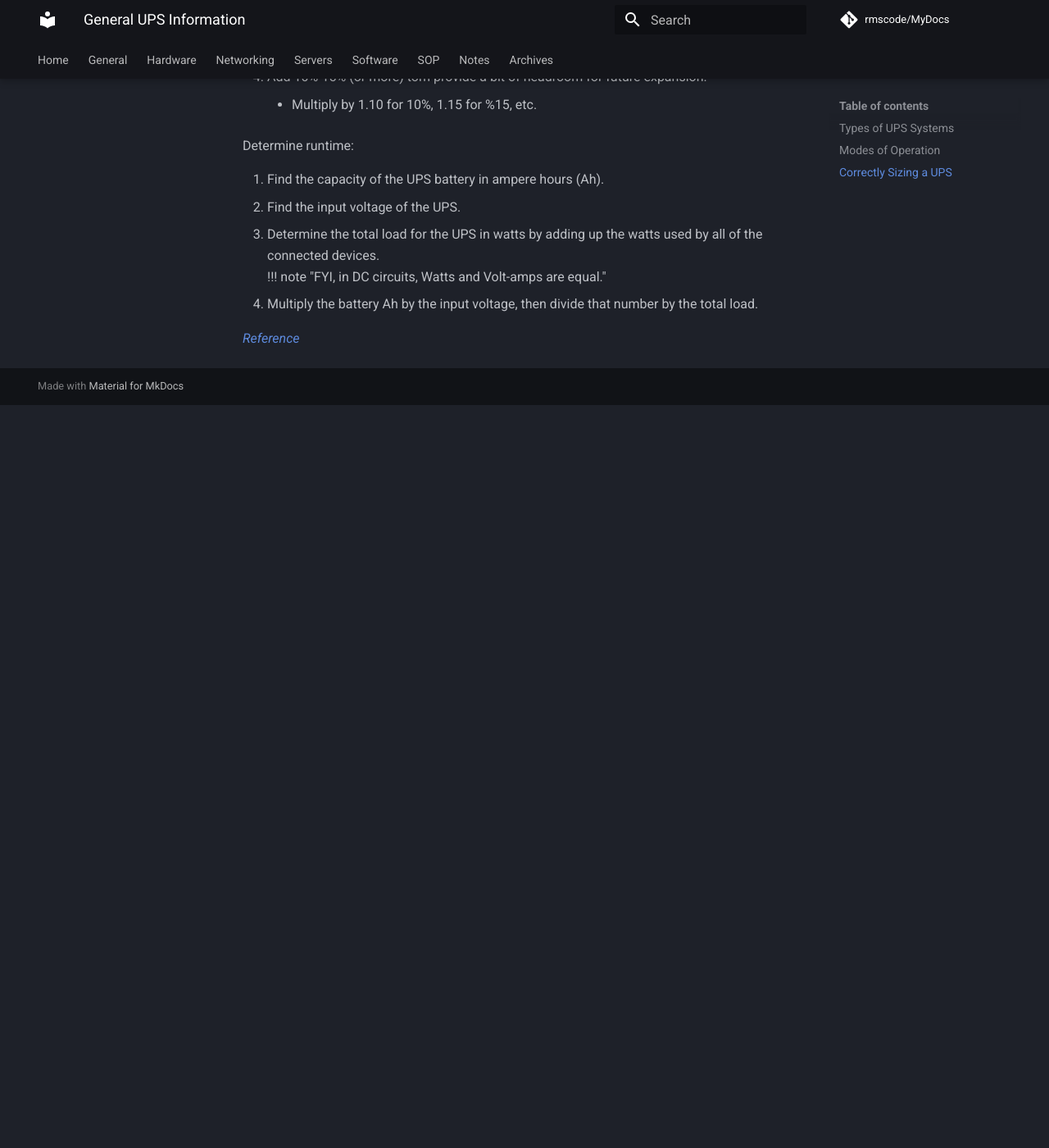
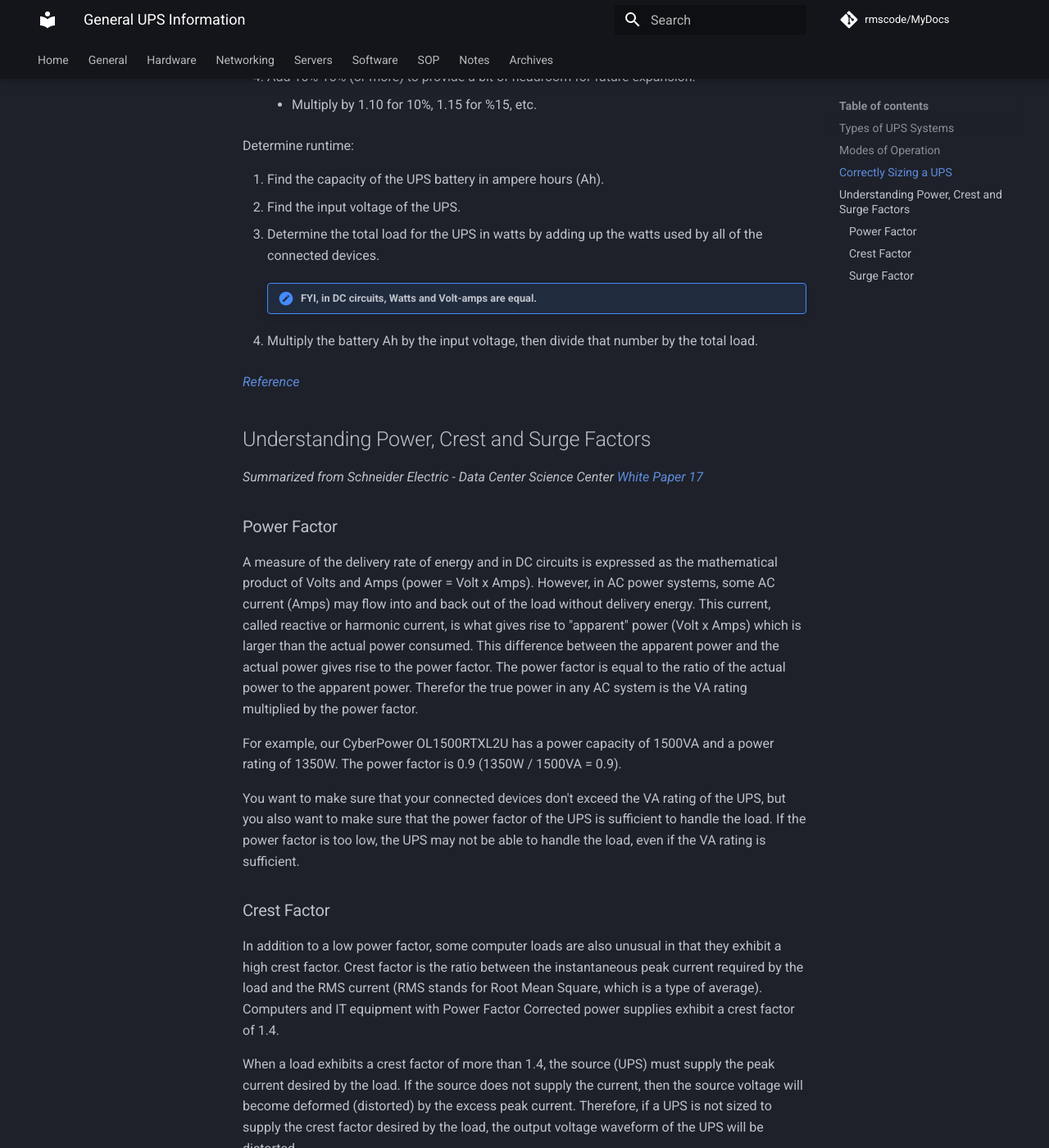
Before and after one commit to rmscode/binary-garden, an MkDocs documentation site: the page built from docs/hardware/UPS/general.md, in a window 1280 px wide and 1400 px high, scrolled down 2107 px. Shown: the whole window at 82% size. Built offline with MkDocs 1.6.1 and Material for MkDocs 9.7.7, drawn with Linux system fonts in a browser that asks for light colours; comment, search, counter and statistics services are not loaded; before the commit the page ends 2601 px from its top, so only the background shows below that; some of the changed text lies outside the part shown.

Commit message:
Update: UPS/general.md

```diff
--- a/docs/hardware/UPS/general.md
+++ b/docs/hardware/UPS/general.md
@@ -4,7 +4,7 @@ An Uninterruptible Power Supply (UPS) is a device that provides backup power to
 
 ## Types of UPS Systems
 
-`Online Double COnversion`
+`Online Double Conversion`
 
 :   In an Online Double Conversion UPS, incoming AC power is converted to DC power, which is then converted back to AC power to supply the connected load. This provides the highest level of protection and is ideal for sensitive equipment that requires a stable power supply. The UPS continuously filters and regulates power, isolating connected devices from power fluctuations and disturbances. It also provides backup power from its internal batteries in case of a power outage.
 
@@ -35,19 +35,19 @@ An Uninterruptible Power Supply (UPS) is a device that provides backup power to
 There are three main factors to consider:
 
 - Intended Load: The combined voltage and amperage (VA) of all connected electronics.
-- Capacity: The Maximum power output.
+- Capacity of the UPS: The Maximum power output. Expressed in VA and Watts.
 - Runtime: How long it can supply battery power for.
 
 !!! note
 
-    Necessary runtime depends on how long you want or need your connected electronics to continue to operate during a power outage.
+    Necessary runtime depends on how long *you* want or need your connected electronics to continue to operate during a power outage.
 
 Calculate the intended load to determine capacity:
 
 1. List all devices that will be connected to the UPS.
 2. Determine the voltage and amperage for each.
 3. Calculate the VA (Volt-Ampere) rating for each device by multiplying the voltage by the amperage, then add up the total VA for all devices.
-4. Add 10%-15% (or more) tom provide a bit of headroom for future expansion.
+4. Add 10%-15% (or more) to provide a bit of headroom for future expansion.
     - Multiply by 1.10 for 10%, 1.15 for %15, etc.
 
 Determine runtime:
@@ -55,7 +55,36 @@ Determine runtime:
 1. Find the capacity of the UPS battery in ampere hours (Ah).
 2. Find the input voltage of the UPS.
 3. Determine the total load for the UPS in watts by adding up the watts used by all of the connected devices.<br />
-   !!! note "FYI, in DC circuits, Watts and Volt-amps are equal."
+
+    !!! note "FYI, in DC circuits, Watts and Volt-amps are equal."
+
 4. Multiply the battery Ah by the input voltage, then divide that number by the total load.
 
 [*Reference*](https://www.lifewire.com/size-an-uninterruptible-power-supply-5208486)
+
+## Understanding Power, Crest and Surge Factors
+
+*Summarized from Schneider Electric - Data Center Science Center* [*White Paper 17*](https://download.schneider-electric.com/files?p_Doc_Ref=SPD_SADE-5TNQYL_EN&p_enDocType=White+Paper&p_File_Name=SADE-5TNQYL_R1_EN.pdf)
+
+### Power Factor
+
+A measure of the delivery rate of energy and in DC circuits is expressed as the mathematical product of Volts and Amps (power = Volt x Amps). However, in AC power systems, some AC current (Amps) may flow into and back out of the load without delivery energy. This current, called reactive or harmonic current, is what gives rise to "apparent" power (Volt x Amps) which is larger than the actual power consumed. This difference between the apparent power and the actual power gives rise to the power factor. The power factor is equal to the ratio of the actual power to the apparent power. Therefor the true power in any AC system is the VA rating multiplied by the power factor.
+
+For example, our CyberPower OL1500RTXL2U has a power capacity of 1500VA and a power rating of 1350W. The power factor is 0.9 (1350W / 1500VA = 0.9).
+
+You want to make sure that your connected devices don't exceed the VA rating of the UPS, but you also want to make sure that the power factor of the UPS is sufficient to handle the load. If the power factor is too low, the UPS may not be able to handle the load, even if the VA rating is sufficient.
+
+### Crest Factor
+
+In addition to a low power factor, some computer loads are also unusual in that they exhibit a high crest factor. Crest factor is the ratio between the instantaneous peak current required by the load and the RMS current (RMS stands for Root Mean Square, which is a type of average). Computers and IT equipment with Power Factor Corrected power supplies exhibit a crest factor of 1.4.
+
+When a load exhibits a crest factor of more than 1.4, the source (UPS) must supply the peak current desired by the load. If the source does not supply the current, then the source
+voltage will become deformed (distorted) by the excess peak current. Therefore, if a UPS is not sized to supply the crest factor desired by the load, the output voltage waveform of the UPS will be distorted.
+
+The fact that virtually all equipment installed in data centers today such as servers, routers, and storage devices are power factor corrected has virtually eliminated crest factor as a problem in the data center. Crest factor problems today are limited to call center or trading floor installations with a high density of personal computers.
+
+### Surge Factor
+
+This term is often mistakenly related to the surge suppression characteristic of a UPS or surge suppressor. The Surge Factor relates to the momentary overload capacity of the UPS and is a measure of the ability of the UPS to start-up loads which temporarily require extra power when first turned on.
+
+For typical computer systems with hard disk drives, the Surge Factor required is approximately 1.15 time the steady-sate power consumption.
```
Also changed, not shown: other parts of docs/hardware/UPS/general.md (+2 -2 lines).
